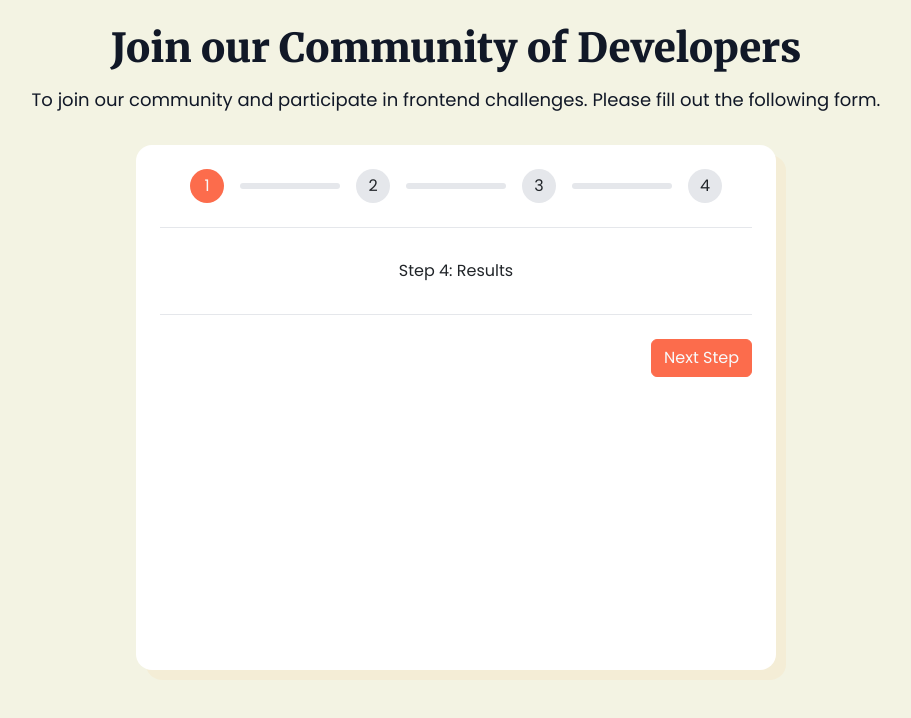
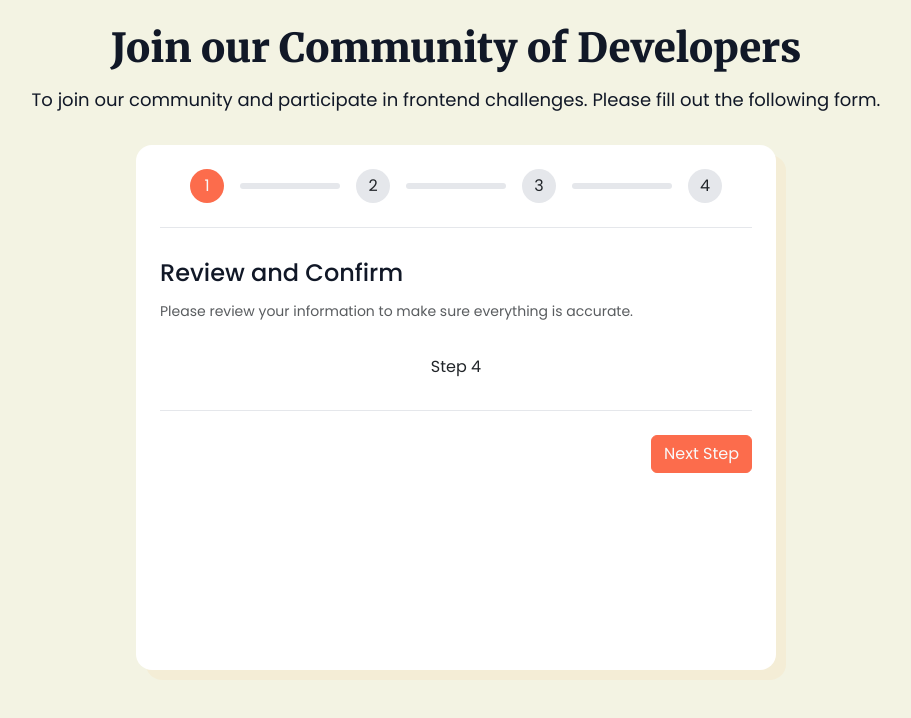
Before and after one commit to hannakulikowska/multi-step-form, a React (Vite) app: page /step4 in a window 1280 px wide. Shown: the top 718 px of the page, without its empty margins (184-1095 px from the left). Built offline with nearby package versions, Linux system fonts and the light colour scheme.

Commit message:
feat: add steps container with title and descriptionfor each step

```diff
--- /dev/null
+++ b/src/components/StepsContainer.tsx
@@ -0,0 +1,21 @@
+import { ReactNode } from 'react';
+
+interface StepsContainerProps {
+  title: string;
+  description: string;
+  children: ReactNode;
+}
+
+function StepsContainer({ title, description, children }: StepsContainerProps) {
+  return (
+    <>
+      <h2 className="h4 text-start">{title}</h2>
+      <p className="text-start">
+        <small className="text-muted">{description}</small>
+      </p>
+      <div className="row">{children}</div>
+    </>
+  );
+}
+
+export default StepsContainer;
--- a/src/components/steps/Step1.tsx
+++ b/src/components/steps/Step1.tsx
@@ -1,8 +1,12 @@
+import StepsContainer from '../StepsContainer';
+
 const Step1 = () => {
   return (
-    <>
+    <StepsContainer
+      title="Personal Information"
+      description="Please provide your personal details so we can get to know you better.">
       <div>Step 1</div>
-    </>
+    </StepsContainer>
   );
 };
 
--- a/src/components/steps/Step2.tsx
+++ b/src/components/steps/Step2.tsx
@@ -1,8 +1,12 @@
+import StepsContainer from '../StepsContainer';
+
 const Step2 = () => {
   return (
-    <>
+    <StepsContainer
+      title="Skill Level"
+      description="Please tell us about your skill level in frontend development.">
       <div>Step 2</div>
-    </>
+    </StepsContainer>
   );
 };
 
--- a/src/components/steps/Step3.tsx
+++ b/src/components/steps/Step3.tsx
@@ -1,8 +1,12 @@
+import StepsContainer from '../StepsContainer';
+
 const Step3 = () => {
   return (
-    <>
+    <StepsContainer
+      title="Challenge Preference"
+      description="Please tell us which frontend challenges you would like to participate in.">
       <div>Step 3</div>
-    </>
+    </StepsContainer>
   );
 };
 
--- a/src/components/steps/Step4.tsx
+++ b/src/components/steps/Step4.tsx
@@ -1,5 +1,13 @@
+import StepsContainer from '../StepsContainer';
+
 const Step4 = () => {
-  return <div>Step 4: Results</div>;
+  return (
+    <StepsContainer
+      title="Review and Confirm"
+      description="Please review your information to make sure everything is accurate.">
+      <div>Step 4</div>
+    </StepsContainer>
+  );
 };
 
 export default Step4;
```
